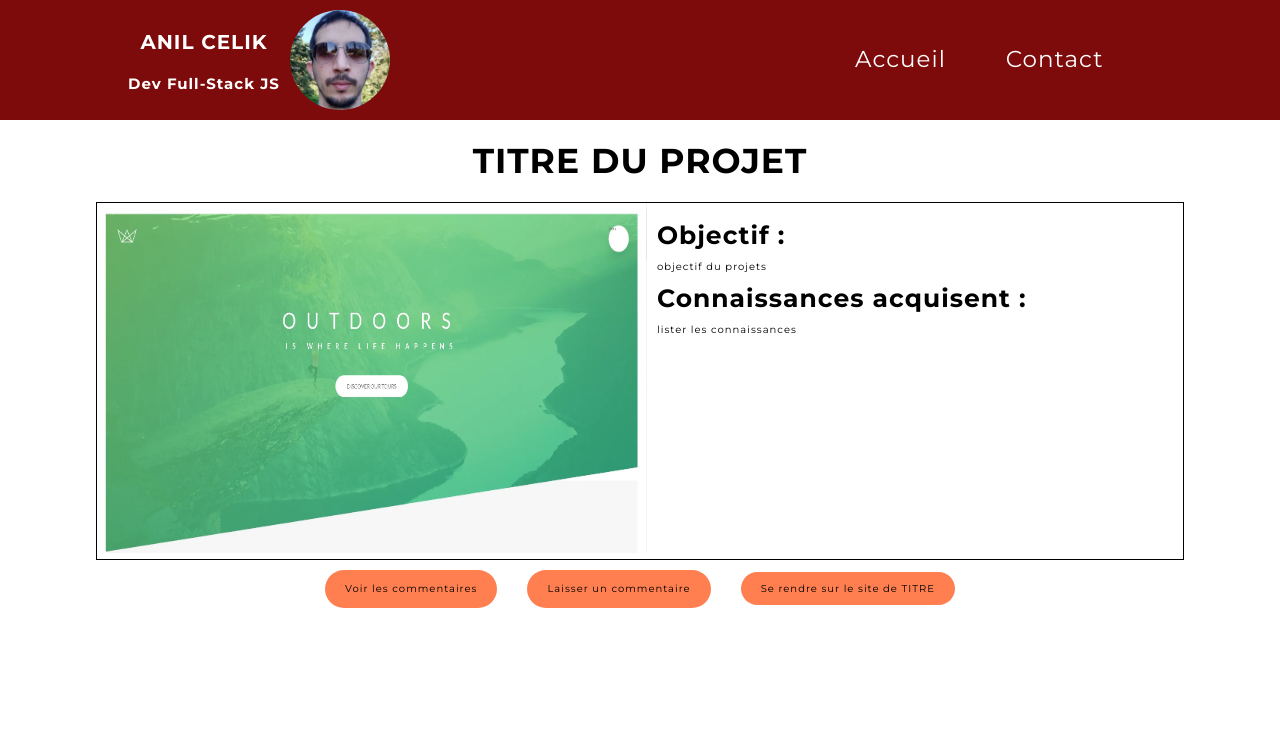
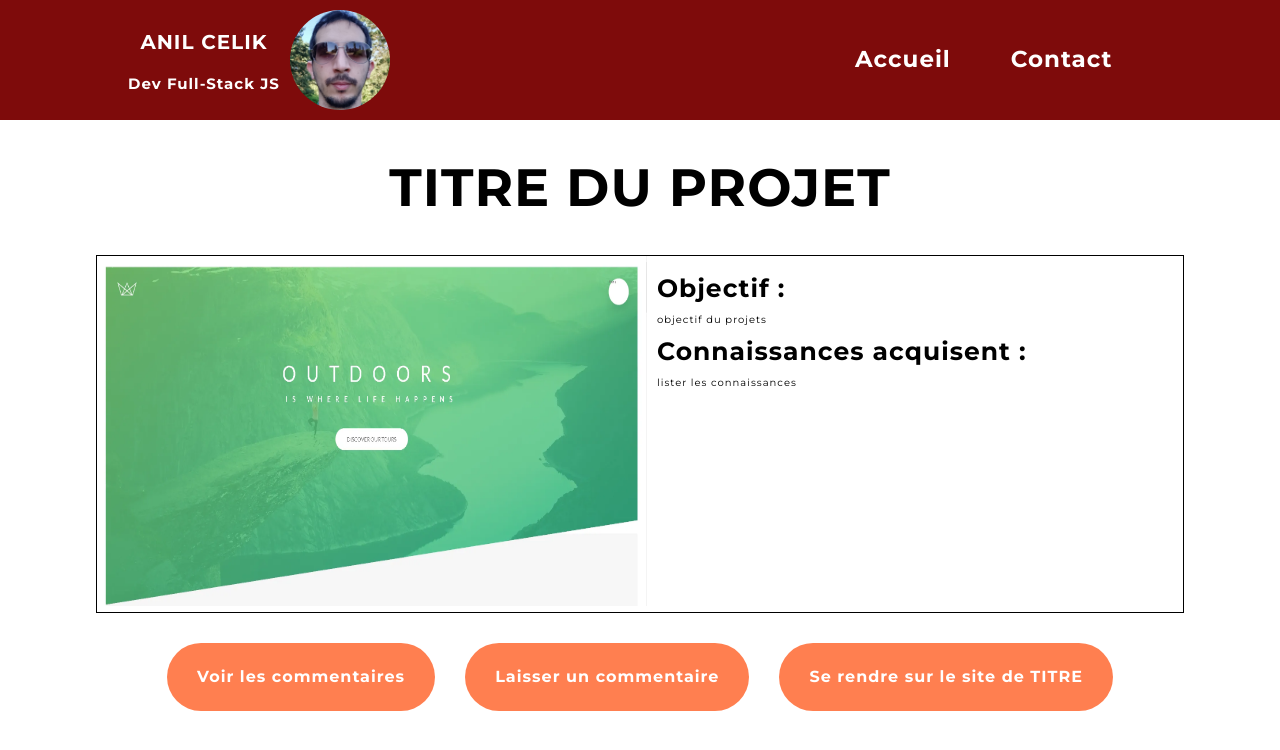
Before and after one commit to AnilC07/my-portfolio, a Next.js app: page /projets/1 in a window 1280 px wide. Shown: the top 750 px of the page. Built offline with nearby package versions, Linux system fonts and the light colour scheme; no server answers; the database is empty.

Commit message:
Edit px unit by rem

```diff
--- a/components/UI/Navigation.module.css
+++ b/components/UI/Navigation.module.css
@@ -1,6 +1,6 @@
 .navigation{
-font-size: 23px;
-
+font-size: 2.3rem;
+font-weight: 600;
 flex-basis: 29%;
 }
 
--- a/styles/ProjectByID.module.css
+++ b/styles/ProjectByID.module.css
@@ -9,9 +9,9 @@
 .project-title {
     display: flex;
     justify-content: center;
-    margin: 1rem 0;
+    margin: 2rem 0;
 
-    font-size: 2.3rem;
+    font-size: 3.5rem;
 }
 
 
@@ -29,50 +29,31 @@
     display: flex;
     justify-content: center;
     align-items: center;
-    gap: 30px;
-    margin-top: 1rem;
+    gap: 3rem;
+    margin-top: 3rem;
 }
 
 .link{
     display: inline-block;
 }
 
-.link a {
-    color: black;
-
+.link a{
     background: coral;
 
-    padding: 1rem 2rem;
+    padding: 2rem 3rem;
     border-radius: 100px;
+
+    display: inline-block;
+    font-size: 1.6rem;
+    font-weight: 600;
 }
 
-.write-comment {
-    color: black;
-    display: inline-block;
-    background: coral;
-cursor: pointer;
-
-    padding: 1rem 2rem;
+.write-comment, .read-comment{
+    color: white;
+    padding: 2rem 3rem;
     border-radius: 100px;
-}
-
-
-.read-comment{
-    color: black;
-    display: inline-block;
     background: coral;
     cursor: pointer;
-
-
-    padding: 1rem 2rem;
-    border-radius: 100px;
+    font-size: 1.6rem;
+    font-weight: 600;
 }
-
-
-.objectif p {}
-
-.knowledge {}
-
-
-
-.knowledge p {}
```
Also changed, not shown: components/sections/About.module.css (+5 -2 lines).
